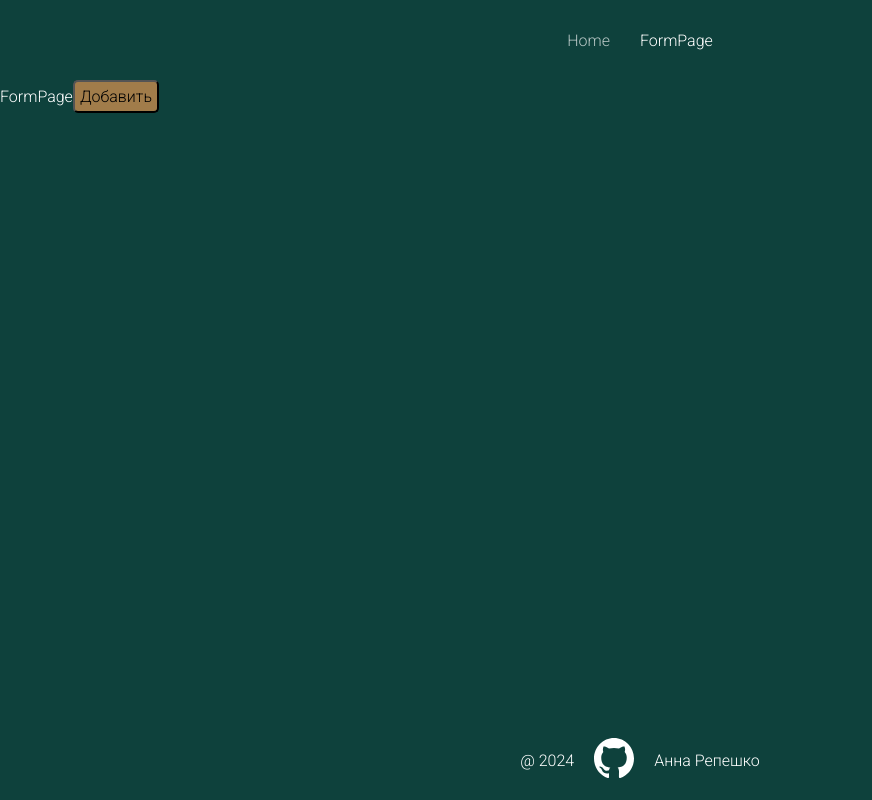
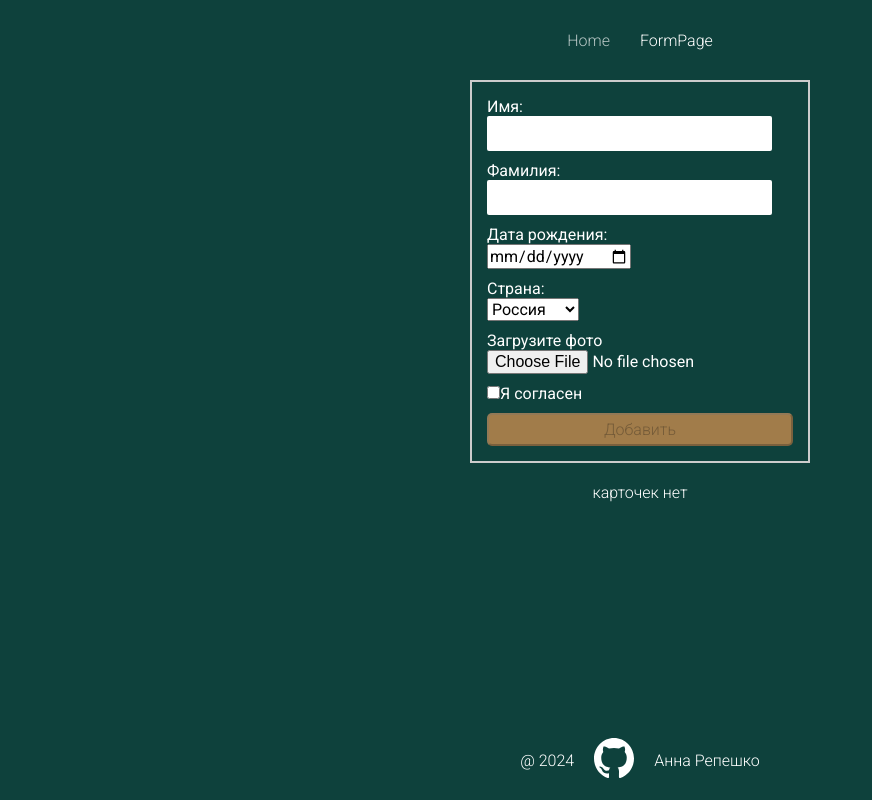
Before and after one commit to annettabel87/coMagic1, a React (Vite) app: page /form in a window 1280 px wide. Shown: the whole page, without its empty margins (0-872 px from the left). Built offline with nearby package versions, Linux system fonts and the light colour scheme.

Commit message:
add form

```diff
--- a/package.json
+++ b/package.json
@@ -12,6 +12,7 @@
   "dependencies": {
     "react": "^18.2.0",
     "react-dom": "^18.2.0",
+    "react-hook-form": "^7.50.1",
     "react-router-dom": "^6.22.1"
   },
   "devDependencies": {
--- /dev/null
+++ b/src/components/CardsField/Card/Card.module.css
@@ -0,0 +1,22 @@
+.card {
+    padding: 25px;
+    display: flex;
+    flex-direction: column;
+    align-items: center;
+    border-radius: 2px;
+    border: 1px solid #ccc;
+}
+
+.img {
+    width: 250px;
+}
+
+.description {
+    font-size: 21px;
+    color: #fff;
+    margin-bottom: 5px;
+}
+
+.textBold {
+    font-weight: 500;
+}
--- /dev/null
+++ b/src/components/CardsField/Card/Card.tsx
@@ -0,0 +1,28 @@
+import { IFormCard } from '../../../types/types';
+import userIcon from '/user.png';
+import styles from './Card.module.css';
+
+export const Card = ({ name, surname, birth, country, photo }: IFormCard) => {
+  return (
+    <div className={styles.card}>
+      <div className={styles.imgWrapper}>
+        {typeof photo === 'string' ? (
+          <img className={styles.img} src={photo} alt="image" />
+        ) : (
+          <img className={styles.img} src={userIcon} alt="image" />
+        )}
+      </div>
+      <div className={styles.descriptionWrapper}>
+        <div className={styles.description}>
+          {name} {surname}
+        </div>
+        <div className={styles.description}>
+          <span className={styles.textBold}>День рождения:</span> {birth}
+        </div>
+        <div className={styles.description}>
+          <span className={styles.textBold}>Страна:</span> {country}
+        </div>
+      </div>
+    </div>
+  );
+};
--- /dev/null
+++ b/src/components/CardsField/CardsField.module.css
@@ -0,0 +1,8 @@
+
+.cardsField {
+  display: flex;
+  justify-content: flex-start;
+  flex-wrap: wrap;
+  gap: 15px;
+  padding: 20px;
+}
--- /dev/null
+++ b/src/components/CardsField/CardsField.tsx
@@ -0,0 +1,21 @@
+import { IFormCard } from '../../types/types';
+import { Card } from './Card/Card';
+import styles from './CardsField.module.css';
+
+export interface ICardsFieldProps {
+  cardData: IFormCard[];
+}
+
+export const CardsField = ({ cardData }: ICardsFieldProps) => {
+  return (
+    <div className={styles.cardsField}>
+      {cardData.length ? (
+        cardData.map((itemData: IFormCard) => (
+          <Card key={itemData.id} {...itemData} />
+        ))
+      ) : (
+        <p>карточек нет</p>
+      )}
+    </div>
+  );
+};
--- /dev/null
+++ b/src/components/Form/Form.module.css
@@ -0,0 +1,33 @@
+.form {
+    display: flex;
+    padding: 15px;
+    flex-direction: column;
+    max-width: 500px;
+    align-content: center;
+    justify-content: center;
+    height: fit-content;
+    border: 2px solid #ccc;
+    gap: 10px;
+}
+
+.textInput {
+    width: 93%;
+    border: none;
+    padding: 8px;
+    border-radius: 2px;
+    outline: none;
+    color: var(--dark-text);
+    font-weight: 500;
+}
+
+.textInput:focus {
+    opacity: 0.8;
+}
+
+.validateError {
+    color: red;
+}
+
+.label {
+    font-weight: 400;
+}
--- /dev/null
+++ b/src/components/Form/Form.tsx
@@ -0,0 +1,161 @@
+import { useForm } from 'react-hook-form';
+import Button from '../Button/Button';
+import { createPhotoFile } from '../../utils/createPhotoFile';
+import { validateConstants } from '../../constants/constants';
+import { IAddCardData, IFormData, IFormCard } from '../../types/types';
+import styles from './Form.module.css';
+
+export const Form = ({ addCardData }: IAddCardData) => {
+  const buttonStyles = {
+    backgroundColor: 'rgb(161, 124, 74)',
+  };
+  const buttonHoverStyles = {
+    backgroundColor: 'rgb(199, 153, 92)',
+  };
+
+  const {
+    register,
+    handleSubmit,
+    reset,
+    formState: { errors, isDirty, isValid },
+  } = useForm<IFormData>({
+    mode: 'onChange',
+  });
+
+  const onSubmit = handleSubmit((data: IFormData) => {
+    const cardData: IFormCard = {
+      id: Date.now().toString(),
+      ...data,
+      photo:
+        data.photo instanceof FileList ? createPhotoFile(data.photo) : null,
+    };
+    addCardData(cardData);
+
+    reset();
+  });
+
+  return (
+    <form className={styles.form} onSubmit={onSubmit}>
+      <label className={styles.label} htmlFor="name">
+        Имя:
+        <input
+          className={styles.textInput}
+          type="text"
+          {...register('name', {
+            required: 'введите имя',
+            minLength: {
+              value: validateConstants.MIN_LENGTH_NAME,
+              message: 'имя слишком короткое',
+            },
+            maxLength: {
+              value: validateConstants.MAX_LENGTH_NAME,
+              message: 'имя слишком длинное',
+            },
+          })}
+        />
+        <p>
+          {' '}
+          {errors?.name && (
+            <span className={styles.validateError}>{errors.name.message}</span>
+          )}{' '}
+        </p>
+      </label>
+      <label className={styles.label} htmlFor="surname">
+        Фамилия:
+        <input
+          className={styles.textInput}
+          type="text"
+          {...register('surname', {
+            required: 'введите фамилию',
+            minLength: {
+              value: validateConstants.MIN_LENGTH_NAME,
+              message: 'фамилия слишком короткая',
+            },
+          })}
+        />
+        <p>
+          {' '}
+          {errors?.surname && (
+            <span className={styles.validateError}>
+              {errors.surname.message}
+            </span>
+          )}{' '}
+        </p>
+      </label>
+      <label className={styles.label} htmlFor="birth">
+        Дата рождения:
+        <p>
+          {' '}
+          {errors?.birth && (
+            <span className={styles.validateError}>{errors.birth.message}</span>
+          )}{' '}
+        </p>
+        <input
+          className={styles.inputDate}
+          type="date"
+          {...register('birth', {
+            required: 'введите дату вашего рождения',
+          })}
+        />
+      </label>
+      <label className={styles.label} htmlFor="country">
+        Страна:
+        <p>
+          {' '}
+          {errors?.country && (
+            <span className={styles.validateError}>select one option</span>
+          )}{' '}
+        </p>
+        <select
+          {...register('country', {
+            required: 'выберите страну',
+          })}
+        >
+          <option value="Россия">Россия</option>
+          <option value="Беларусь">Беларусь</option>
+          <option value="Украина">Украина</option>
+        </select>
+      </label>
+      <label className={styles.label} htmlFor="photo">
+        Загрузите фото
+        <p>
+          {' '}
+          {errors?.photo && (
+            <span className={styles.validateError}>{errors.photo.message}</span>
+          )}{' '}
+        </p>
+        <input
+          className={styles.inputFile}
+          type="file"
+          {...register('photo', {
+            required: 'добавьте фото',
+          })}
+        />
+      </label>
+      <label className={styles.label} htmlFor="согласен">
+        <p>
+          {' '}
+          {errors?.agree && (
+            <span className={styles.validateError}>{errors.agree.message}</span>
+          )}{' '}
+        </p>
+        <input
+          className={styles.inputCheckbox}
+          type="checkbox"
+          {...register('agree', {
+            required: 'вы не согласились с условиями',
+          })}
+        />
+        Я согласен
+      </label>
+      <Button
+        type="submit"
+        disabled={!isDirty || !isValid}
+        style={buttonStyles}
+        hoverStyle={buttonHoverStyles}
+      >
+        Добавить
+      </Button>
+    </form>
+  );
+};
--- /dev/null
+++ b/src/constants/constants.ts
@@ -0,0 +1,4 @@
+export const validateConstants = {
+  MIN_LENGTH_NAME: 2,
+  MAX_LENGTH_NAME: 20,
+};
--- /dev/null
+++ b/src/pages/FormPage/FormPage.module.css
@@ -0,0 +1,7 @@
+.container {
+  max-width: 1200px;
+  margin: 0 auto;
+  display: flex;
+  flex-direction: column;
+  align-items: center;
+}
--- a/src/pages/FormPage/FormPage.tsx
+++ b/src/pages/FormPage/FormPage.tsx
@@ -1,30 +1,21 @@
-import { MouseEvent } from 'react';
-import Button from '../../components/Button/Button';
+import { useState } from 'react';
+import { CardsField } from '../../components/CardsField/CardsField';
+import { Form } from '../../components/Form/Form';
+import { IFormCard } from '../../types/types';
+import styles from './FormPage.module.css';
 
 const FormPage = () => {
-  const buttonStyles = {
-    backgroundColor: 'rgb(161, 124, 74)',
-  };
-  const buttonHoverStyles = {
-    backgroundColor: 'rgb(199, 153, 92)',
+  const [cards, setCards] = useState<IFormCard[]>([]);
+  const addCardData = (data: IFormCard) => {
+    setCards((current) => [data, ...current]);
   };
 
-  const onClickHandler = (
-    e: MouseEvent<HTMLButtonElement, globalThis.MouseEvent>
-  ) => {
-    console.log(e);
-  };
   return (
-    <div>
-      FormPage
-      <Button
-        type="button"
-        style={buttonStyles}
-        hoverStyle={buttonHoverStyles}
-        onClickHandler={(e) => onClickHandler(e)}
-      >
-        Добавить
-      </Button>
+    <div className={styles.formPage}>
+      <div className={styles.container}>
+        <Form addCardData={addCardData} />
+        <CardsField cardData={cards} />
+      </div>
     </div>
   );
 };
--- /dev/null
+++ b/src/types/types.ts
@@ -0,0 +1,15 @@
+export interface IFormCard {
+  id: string;
+  name: string;
+  surname: string;
+  birth: string;
+  country: string;
+  photo: FileList | null | string;
+  agree: boolean;
+}
+
+export type IFormData = Omit<IFormCard, 'id'>;
+
+export interface IAddCardData {
+  addCardData: (data: IFormCard) => void;
+}
--- /dev/null
+++ b/src/utils/createPhotoFile.ts
@@ -0,0 +1,5 @@
+export const createPhotoFile = (photo: FileList | null) => {
+  const url = photo ? URL.createObjectURL(new Blob([photo[0]])) : '';
+
+  return url;
+};
```
Also changed, not shown: public/user.png (added), 1 other file (tests, documents, lock files or other folders).
